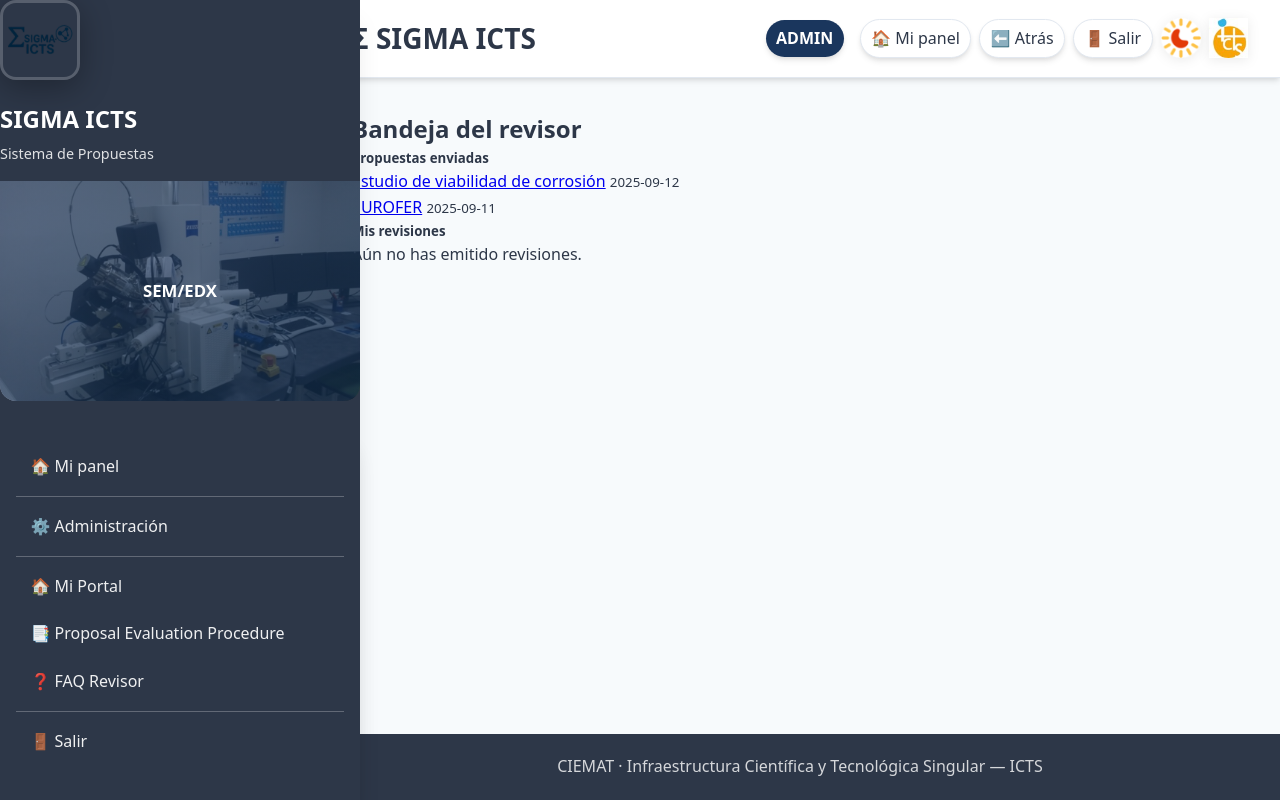
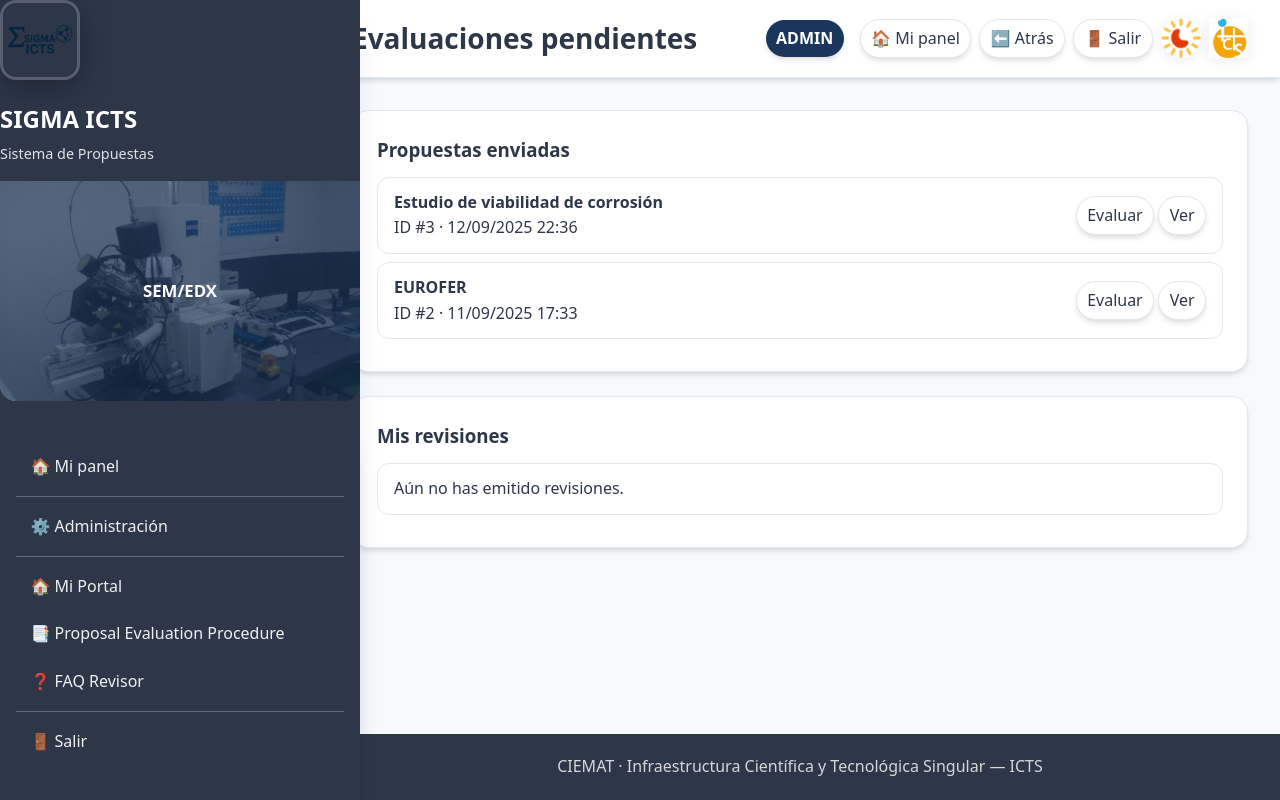
Before and after one commit to DoctorWallace/Ultiima_version_app_ciemat, a Django app: page /icts/reviews/inbox/ in a window 1280 px wide. Run offline with Django 5.2, Linux system fonts and the light colour scheme; a user stored in the database is signed in; data comes from the database, SQL or seed files in the repository; both versions use the stored data as it was after the commit; some libraries are stand-ins or nearby versions.

Commit message:
Reviewer inbox: corregir enlace a review_start usando r.proposal.pk y limpiar plantilla; evitar NoReverseMatch

```diff
--- a/icts/templates/icts/reviewer_inbox.html
+++ b/icts/templates/icts/reviewer_inbox.html
@@ -1,31 +1,53 @@
 {% extends "base_icts.html" %}
-{% block title %}Bandeja del revisor{% endblock %}
+{% block title %}Evaluaciones pendientes{% endblock %}
+{% block page_title %}Evaluaciones pendientes{% endblock %}
+
 {% block content %}
-<div class="container mt-4">
-  <h2>Bandeja del revisor</h2>
-
-  <h5 class="mt-3">Propuestas enviadas</h5>
-  <ul class="list-group mb-4">
+<div class="card">
+  <h3 style="margin-bottom: .75rem;">Propuestas enviadas</h3>
+  <ul class="list">
     {% for p in pending %}
-      <li class="list-group-item d-flex justify-content-between align-items-center">
-        <a href="{% url 'icts:proposal_detail' p.pk %}">{{ p.title }}</a>
-        <small>{{ p.created_at|date:"Y-m-d" }}</small>
+      <li class="list-item">
+        <div>
+          <div class="list-title">{{ p.title|default:"(Sin título)" }}</div>
+          <div class="muted">ID #{{ p.id }} · {{ p.created_at|date:"d/m/Y H:i" }}</div>
+        </div>
+        <div class="list-actions">
+          <a class="chip" href="{% url 'icts:review_start' p.pk %}">Evaluar</a>
+          <a class="chip" href="{% url 'icts:proposal_detail' p.pk %}">Ver</a>
+        </div>
       </li>
     {% empty %}
-      <li class="list-group-item">No hay propuestas pendientes.</li>
+      <li class="list-item">No hay propuestas pendientes.</li>
     {% endfor %}
   </ul>
+</div>
 
-  <h5>Mis revisiones</h5>
-  <ul class="list-group">
+<div class="card">
+  <h3 style="margin-bottom: .75rem;">Mis revisiones</h3>
+  <ul class="list">
     {% for r in mine %}
-      <li class="list-group-item d-flex justify-content-between align-items-center">
-        <a href="{% url 'icts:review_start' p.pk %}">{{ p.title }}</a>
-        <small>{{ r.get_decision_display }}</small>
+      <li class="list-item">
+        <div>
+          <div class="list-title">{{ r.proposal.title|default:"(Sin título)" }}</div>
+          <div class="muted">Estado: {{ r.get_decision_display }} · ID #{{ r.proposal.id }}</div>
+        </div>
+        <div class="list-actions">
+          <a class="chip" href="{% url 'icts:review_start' r.proposal.pk %}">Evaluar</a>
+          <a class="chip" href="{% url 'icts:proposal_detail' r.proposal.pk %}">Ver</a>
+        </div>
       </li>
     {% empty %}
-      <li class="list-group-item">Aún no has emitido revisiones.</li>
+      <li class="list-item">Aún no has emitido revisiones.</li>
     {% endfor %}
   </ul>
 </div>
 {% endblock %}
+
+{% block extra_css %}
+.list{ list-style:none; padding:0; margin:0 }
+.list-item{ display:flex; justify-content:space-between; align-items:center; padding:.75rem 1rem; border:1px solid var(--border); border-radius:.75rem; margin:.5rem 0 }
+.list-title{ font-weight:800 }
+.chip{ display:inline-flex; align-items:center; gap:.35rem; padding:.35rem .65rem; border:1px solid var(--border); border-radius:999px; text-decoration:none; color:var(--text); background:var(--bg-card) }
+.chip:hover{ background:#f3f4f6 }
+{% endblock %}
```
Also changed, not shown: db.sqlite3.
